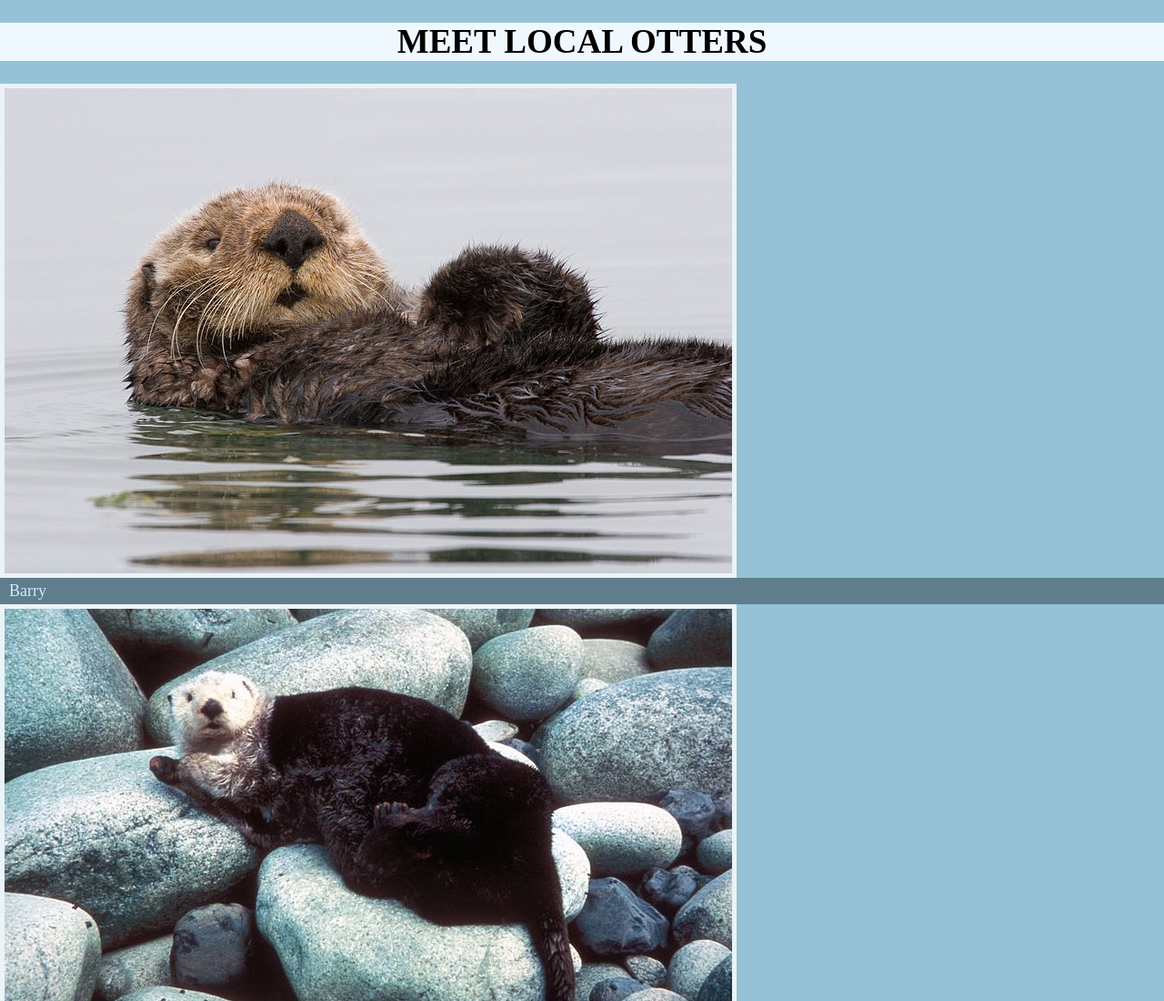
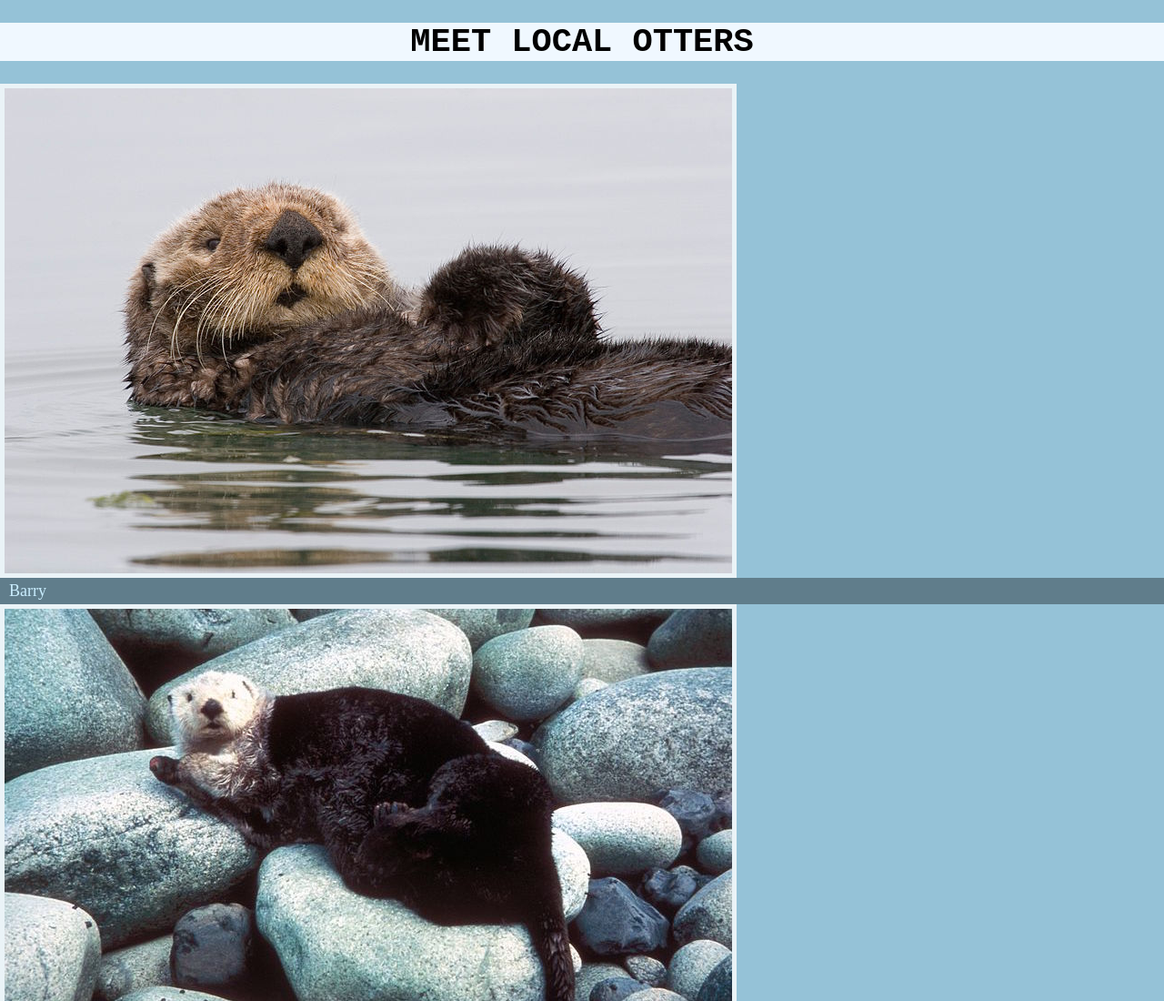
Before and after one commit to jwickster/Tin-Otter, a plain HTML site: page index.html in a window 1280 px wide. Shown: the top 1100 px of the page at 91% size. Drawn offline with nearby package versions, Linux system fonts and the light colour scheme.

Commit message:
corrections applied

```diff
--- a/stylesheets/styles.css
+++ b/stylesheets/styles.css
@@ -23,7 +23,7 @@ a {
     text-transform: uppercase;
     font-size: 37px;
     /* added for flare */
-    /* font-family: 'Courier New', Courier, monospace; */
+    font-family: 'Courier New', Courier, monospace;
 }
 
 
```
